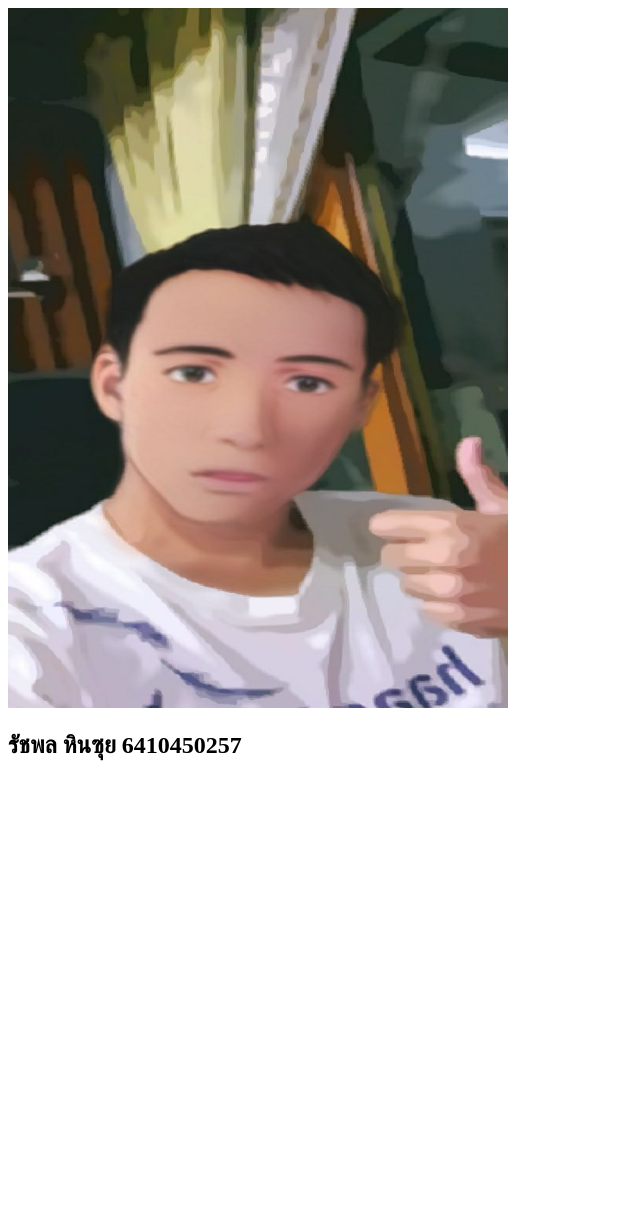
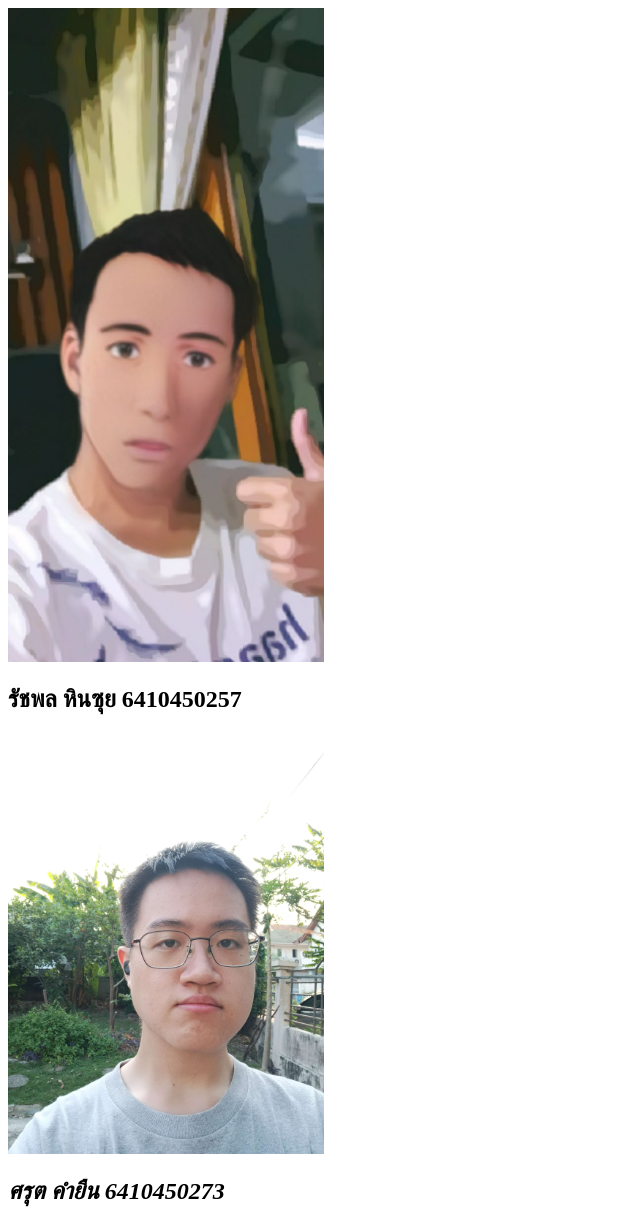
Before and after one commit to Ratchaphon1412/resume, a plain HTML site: page index.html in a window 1280 px wide. Shown: the whole page, without its empty margins (0-640 px from the left). Before the commit the page ends 800 px from the top, so only its background shows below. Drawn offline with Linux system fonts and the light colour scheme.

Commit message:
add kevin profile

```diff
--- a/index.html
+++ b/index.html
@@ -12,14 +12,17 @@
 
     <main>
         <div>
-            <img src="./asset/Nueng.jpg" width="500" height="700" alt="Nueng">
+            <img src="./asset/Nueng.jpg" width="25%" height="25%" alt="Nueng">
             <span>
                 <h2><strong>รัชพล หินซุย 6410450257</strong></h2>
             </span>
 
         </div>
         <div>
-
+            <img src="./asset/Kevin.jpg" width="25%" height="25%" alt="Kevin">
+            <span>
+                <h2><em> ศรุต คำยืน 6410450273</em></h2>
+            </span>
         </div>
         <div>
 
```
Also changed, not shown: asset/Kevin.jpg (added).
